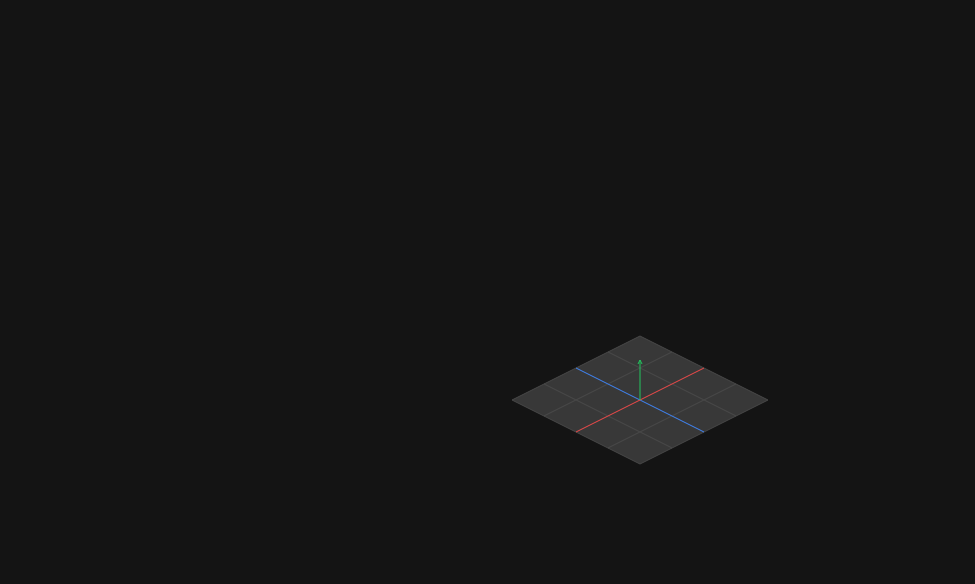
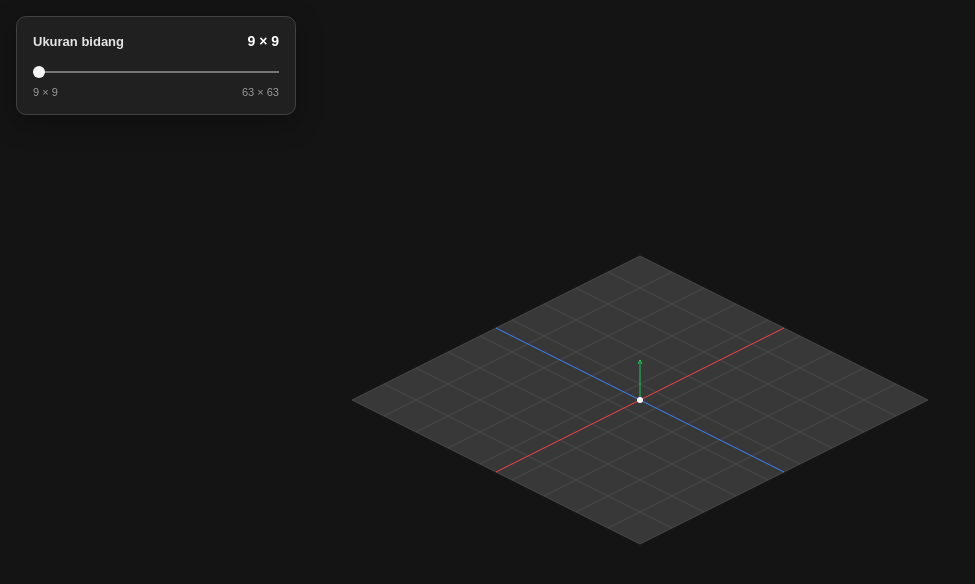
Before and after one commit to zidaneasyd/isoplay, a website with bundled scripts: page index.html in a window 1280 px wide. Shown: the whole page, without its empty margins (0-975 px from the left). Built offline with nearby package versions, Linux system fonts and the light colour scheme.

Commit message:
coordinate, inspector plane

```diff
--- a/index.html
+++ b/index.html
@@ -8,6 +8,14 @@
 </head>
 <body>
   <canvas id="canvas" aria-label="Area kanvas"></canvas>
+  <section class="inspector" aria-label="Pengaturan bidang">
+    <div class="inspector-heading">
+      <h1>Ukuran bidang</h1>
+      <output id="grid-size-value" for="grid-size">9 × 9</output>
+    </div>
+    <input id="grid-size" type="range" min="9" max="63" step="2" value="9" aria-label="Ukuran bidang">
+    <div class="inspector-range" aria-hidden="true"><span>9 × 9</span><span>63 × 63</span></div>
+  </section>
   <script type="module" src="./src/js/main.js"></script>
 </body>
 </html>
--- a/src/css/style.css
+++ b/src/css/style.css
@@ -12,3 +12,80 @@ canvas {
   width: 100vw;
   height: 100vh;
 }
+
+.inspector {
+  position: fixed;
+  top: 16px;
+  left: 16px;
+  box-sizing: border-box;
+  width: min(280px, calc(100vw - 32px));
+  padding: 16px;
+  color: #e5e5e5;
+  background: rgb(34 34 34 / 92%);
+  border: 1px solid #414141;
+  border-radius: 10px;
+  box-shadow: 0 8px 28px rgb(0 0 0 / 30%);
+  font: 14px sans-serif;
+}
+
+.inspector-heading,
+.inspector-range {
+  display: flex;
+  align-items: center;
+  justify-content: space-between;
+}
+
+.inspector-heading h1 {
+  margin: 0;
+  font-size: 13px;
+  font-weight: 600;
+}
+
+.inspector output {
+  color: #fff;
+  font-variant-numeric: tabular-nums;
+  font-weight: 600;
+}
+
+.inspector input[type="range"] {
+  display: block;
+  width: 100%;
+  height: 18px;
+  margin: 14px 0 5px;
+  appearance: none;
+  background: transparent;
+  cursor: pointer;
+}
+
+.inspector input[type="range"]::-webkit-slider-runnable-track {
+  height: 2px;
+  background: #777;
+}
+
+.inspector input[type="range"]::-moz-range-track {
+  height: 2px;
+  background: #777;
+}
+
+.inspector input[type="range"]::-webkit-slider-thumb {
+  width: 12px;
+  height: 12px;
+  margin-top: -5px;
+  appearance: none;
+  background: #f5f5f5;
+  border: 0;
+  border-radius: 50%;
+}
+
+.inspector input[type="range"]::-moz-range-thumb {
+  width: 12px;
+  height: 12px;
+  background: #f5f5f5;
+  border: 0;
+  border-radius: 50%;
+}
+
+.inspector-range {
+  color: #999;
+  font-size: 11px;
+}
--- /dev/null
+++ b/src/js/inspector.js
@@ -0,0 +1,14 @@
+export function createInspector(sizeInput, sizeValue) {
+  let gridSize = Number(sizeInput.value);
+
+  function updateGridSize() {
+    gridSize = Number(sizeInput.value);
+    sizeValue.value = `${gridSize} × ${gridSize}`;
+    sizeValue.textContent = sizeValue.value;
+  }
+
+  sizeInput.addEventListener("input", updateGridSize);
+  updateGridSize();
+
+  return { getGridSize: () => gridSize };
+}
--- a/src/js/main.js
+++ b/src/js/main.js
@@ -2,10 +2,13 @@ import { createCanvas } from "./canvas.js";
 import { startRenderLoop } from "./animation.js";
 import { preventBrowserZoom } from "./browser-controls.js";
 import { drawGrid } from "./renderer.js";
+import { createInspector } from "./inspector.js";
 
 const canvas = document.getElementById("canvas");
-const gridSize = 4;
 const { context, getSize, resize } = createCanvas(canvas);
+const sizeInput = document.getElementById("grid-size");
+const sizeValue = document.getElementById("grid-size-value");
+const inspector = createInspector(sizeInput, sizeValue);
 
 preventBrowserZoom();
 window.addEventListener("resize", resize);
@@ -14,5 +17,5 @@ resize();
 startRenderLoop(() => {
   const { width, height } = getSize();
   context.clearRect(0, 0, width, height);
-  drawGrid(context, width, height, gridSize);
+  drawGrid(context, width, height, inspector.getGridSize());
 });
--- a/src/js/renderer.js
+++ b/src/js/renderer.js
@@ -1,16 +1,18 @@
 import { gridToScreen, tileW, tileH } from "./isometric.js";
 
-export function drawGrid(context, width, height, gridSize) {
+export function drawGrid(context, width, height, gridWidth, gridHeight = gridWidth) {
   const originX = width / 2;
   const originY = height / 2;
-  const gridCenter = (gridSize - 1) / 2;
+  // Cell coordinates are centered on the world origin; odd dimensions put (0, 0) on a cell.
+  const colCenter = (gridWidth - 1) / 2;
+  const rowCenter = (gridHeight - 1) / 2;
 
   // Draw from the far edge toward the near edge to keep tile borders tidy.
-  for (let diagonal = 0; diagonal <= (gridSize - 1) * 2; diagonal += 1) {
-    for (let col = 0; col < gridSize; col += 1) {
+  for (let diagonal = 0; diagonal <= gridWidth + gridHeight - 2; diagonal += 1) {
+    for (let col = 0; col < gridWidth; col += 1) {
       const row = diagonal - col;
-      if (row < 0 || row >= gridSize) continue;
-      const position = gridToScreen(col - gridCenter, row - gridCenter);
+      if (row < 0 || row >= gridHeight) continue;
+      const position = gridToScreen(col - colCenter, row - rowCenter);
       const tileX = originX + position.x;
       const tileY = originY + position.y;
 
@@ -28,11 +30,10 @@ export function drawGrid(context, width, height, gridSize) {
     }
   }
 
-  const axisExtent = gridSize / 2;
-  const colAxisStart = gridToScreen(-axisExtent, 0);
-  const colAxisEnd = gridToScreen(axisExtent, 0);
-  const rowAxisStart = gridToScreen(0, -axisExtent);
-  const rowAxisEnd = gridToScreen(0, axisExtent);
+  const colAxisStart = gridToScreen(-gridWidth / 2, 0);
+  const colAxisEnd = gridToScreen(gridWidth / 2, 0);
+  const rowAxisStart = gridToScreen(0, -gridHeight / 2);
+  const rowAxisEnd = gridToScreen(0, gridHeight / 2);
 
   context.beginPath();
   context.moveTo(originX + colAxisStart.x, originY + colAxisStart.y);
@@ -66,4 +67,10 @@ export function drawGrid(context, width, height, gridSize) {
   context.strokeStyle = "#22c55e";
   context.lineWidth = 1;
   context.stroke();
+
+  // Mark the world origin where the two grid axes meet.
+  context.beginPath();
+  context.arc(originX, originY, 3, 0, Math.PI * 2);
+  context.fillStyle = "#f5f5f5";
+  context.fill();
 }
```
Also changed, not shown: test/inspector.test.js (added, +36 -0 lines), test/isometric-scenarios.test.js (added, +27 -0 lines), test/renderer-scenarios.test.js (added, +53 -0 lines), test/renderer.test.js (+2 -1 lines).
